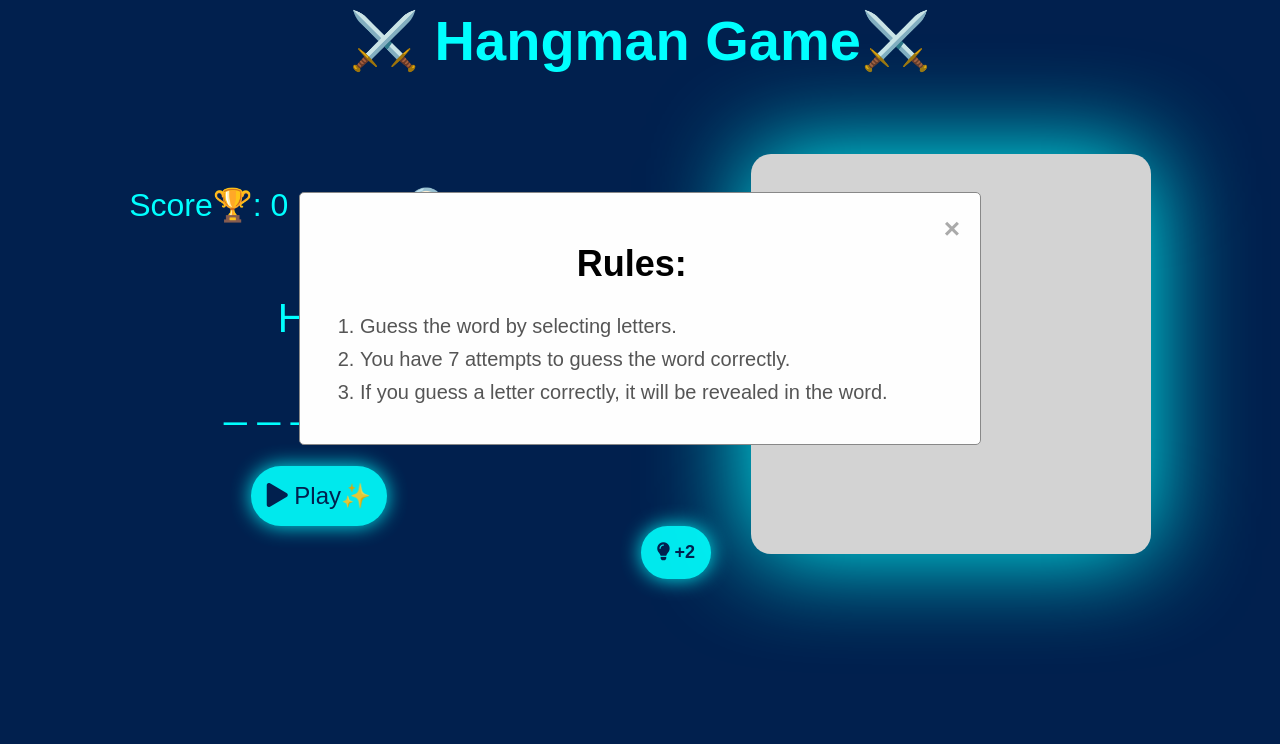
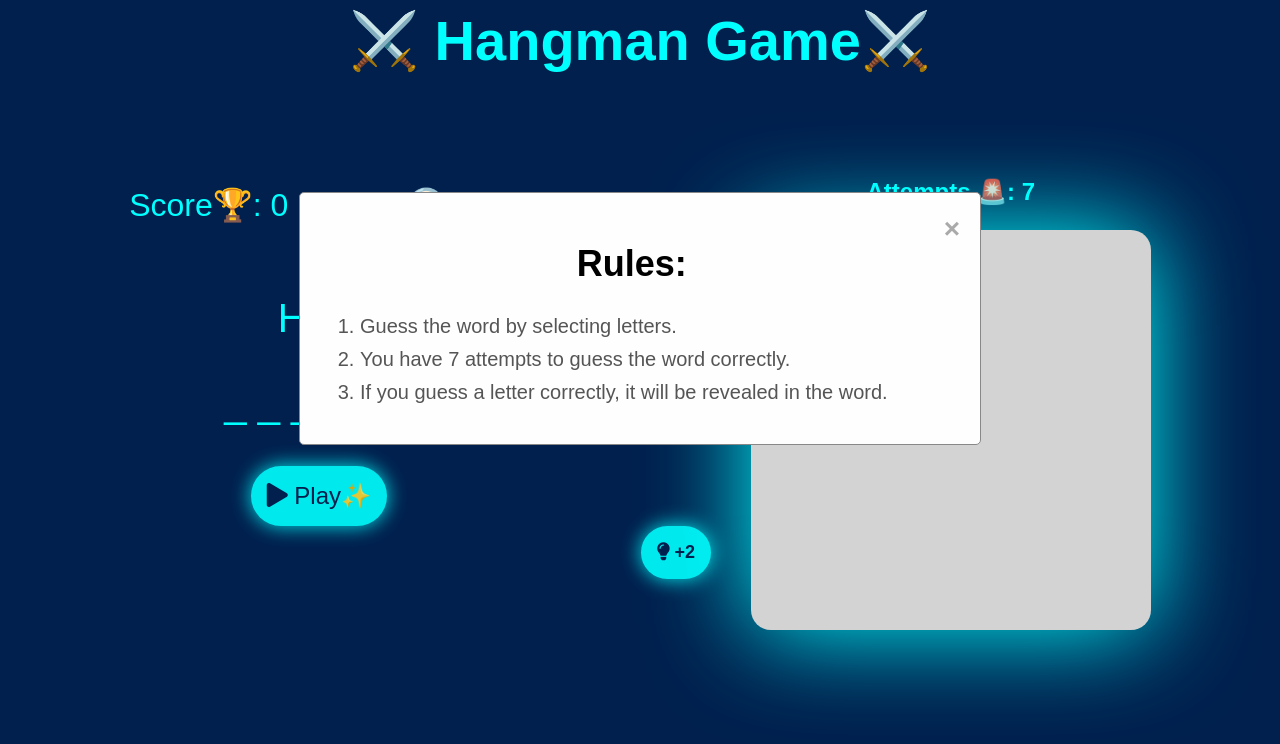
Before and after one commit to bhuvanesh1440/HangMan, a plain HTML site: page index.html in a window 1280 px wide. Drawn offline with Linux system fonts and the light colour scheme.

Commit message:
modifying

```diff
--- a/hangman.css
+++ b/hangman.css
@@ -107,6 +107,13 @@ h1 {
   padding: 0;
   color: cyan;
   animation: moveUp 1s ease-out;
+}
+#attempts{
+  font-size: 1.5rem;
+  font-weight: bolder;
+  color: cyan;
+  animation: moveUp 1s ease-out;
+
 }
 
 ul, ol {
--- a/hangman.js
+++ b/hangman.js
@@ -174,7 +174,8 @@ document.getElementById("retryButton").addEventListener("click", playButtonPress
 document.getElementById("helpButton").addEventListener("click", playButtonPressSound);
 
 
-
+const attemptsDisplay = document.getElementById("attempts");
+let attemptsLeft = 7;
 
 const performAction = (event) => {
   const keyPressed = event.key.toLowerCase();
@@ -187,6 +188,8 @@ const performAction = (event) => {
     canvas.style.boxShadow = "0 0 100px #22bb33"; // Change box-shadow to green for correct guess
   } else {
     attempts++;
+    attemptsLeft--; // Decrease attempts count for wrong guess
+    attemptsDisplay.innerText = `Attempts🚨: ${attemptsLeft}`;
     canvas.style.boxShadow = "0 0 100px red"; // Change box-shadow to red for wrong guess
     playWrongSound();
     shakeCanvas();
--- a/index.html
+++ b/index.html
@@ -59,6 +59,7 @@
         </div>
       </div>
       <div class="right">
+        <p id="attempts">Attempts 🚨: 7</p>
         <canvas id="hangmanCanvas"></canvas>
       </div>
     </div>
```
